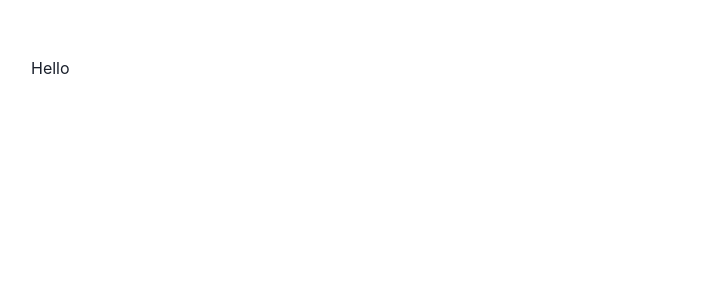
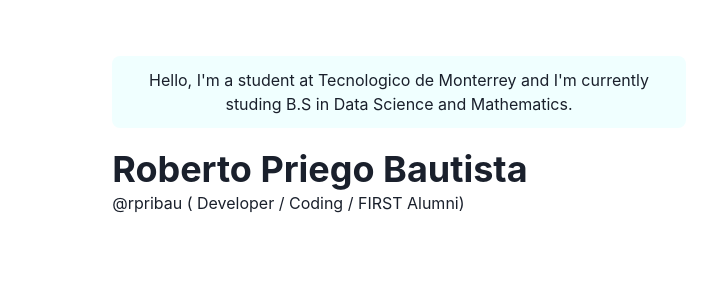
Before and after one commit to rpribau/blog.rob, a Next.js app: page / in a window 1280 px wide. Shown: the top 300 px of the page, without its empty margins (241-958 px from the left). Built offline with nearby package versions, Linux system fonts and the light colour scheme.

Commit message:
Box and some text created

```diff
--- a/pages/index.js
+++ b/pages/index.js
@@ -1,9 +1,23 @@
+import { Container, Box, Heading } from "@chakra-ui/react"
 const Page = () => {
     return (
-        <div>
-            <p>Hello</p>
-        </div>
-    )
+    <Container>
+        <Box borderRadius="lg" bg ="azure" p={3} mb={5} align="center">
+            Hello, I&apos;m a student at Tecnologico de Monterrey and I&apos;m currently studing B.S in Data Science and Mathematics.
+        </Box>
+
+        <Box display = {{md: 'flex'}}>
+        <Box flexGrow={1}>
+        <Heading as ="h2" variant="page-title">
+            Roberto Priego Bautista
+        </Heading>
+
+      <p>@rpribau ( Developer / Coding / FIRST Alumni)</p>
+        </Box>
+    </Box>
+
+    </Container>
+   )
 }
 
 export default Page
```
